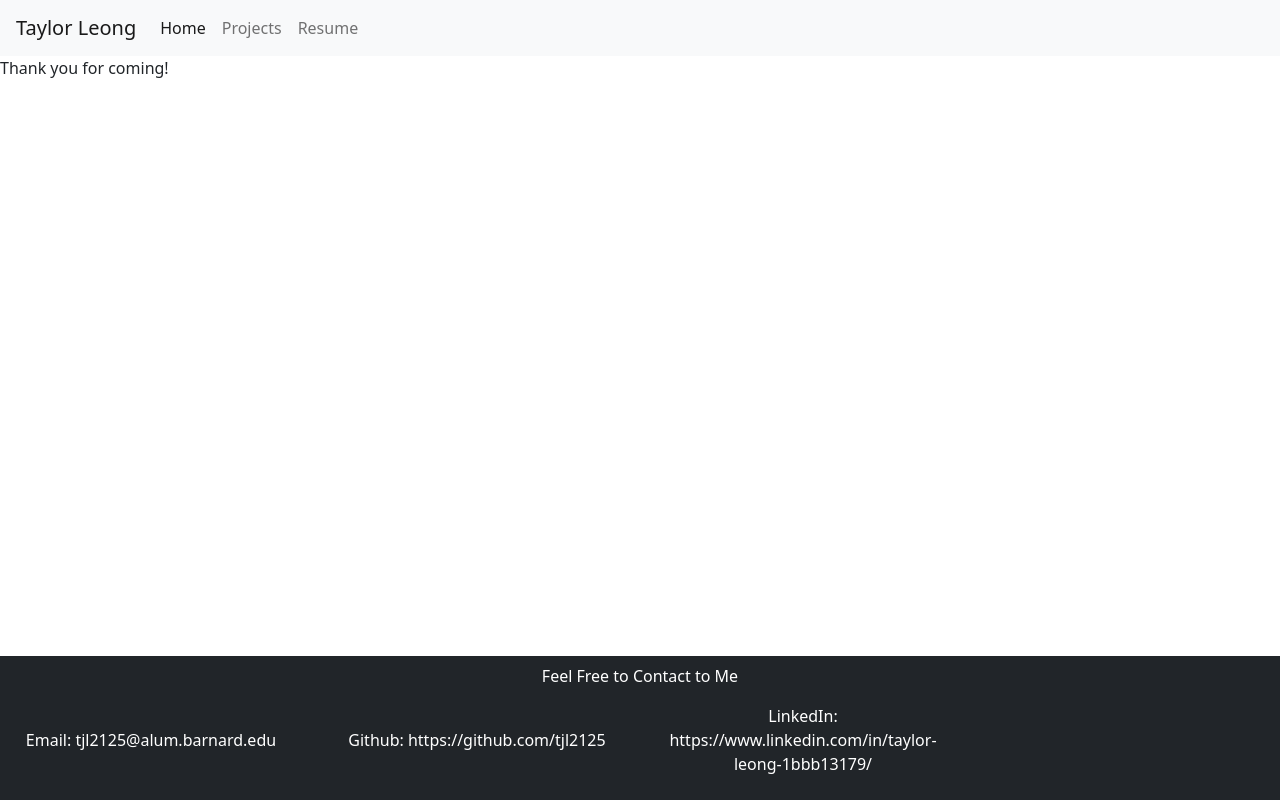
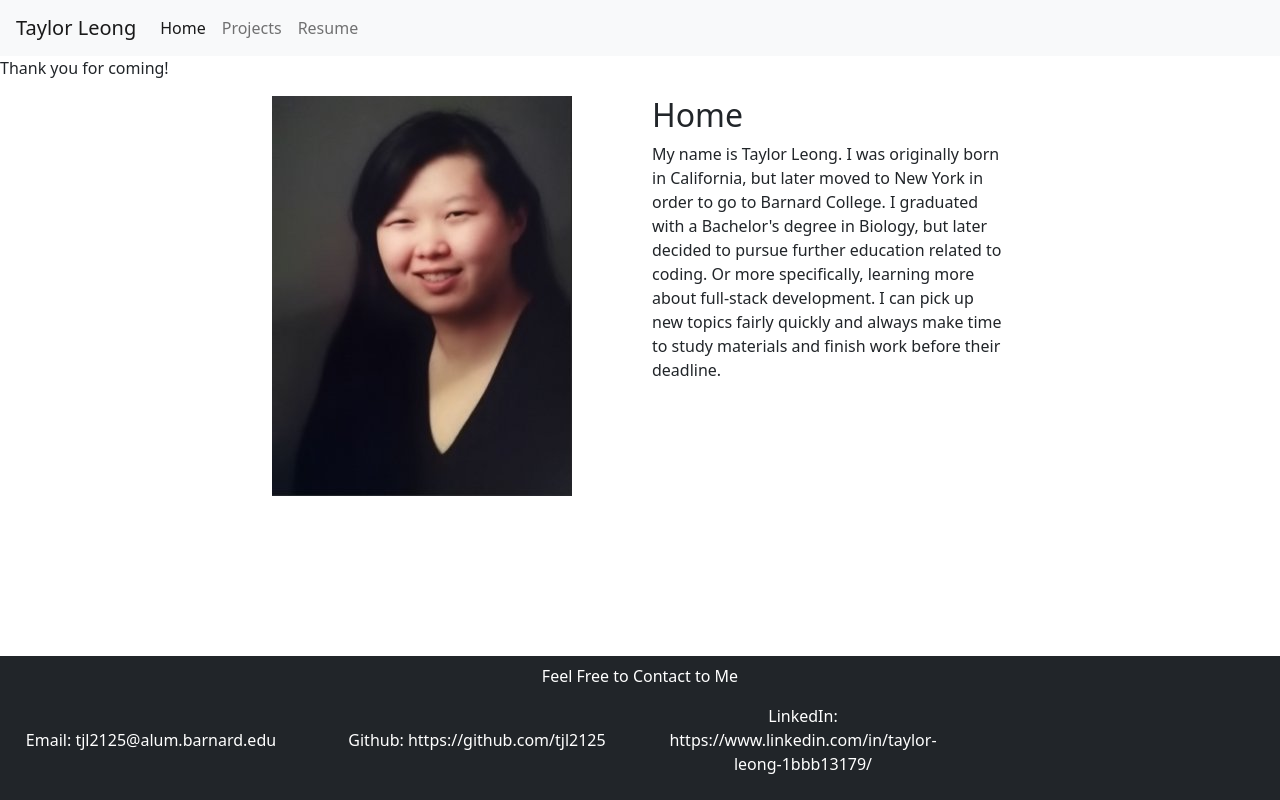
Before and after one commit to tjl2125/portfolio-react, a React (Create React App) app: page / in a window 1280 px wide. Built offline with nearby package versions, Linux system fonts and the light colour scheme.

Commit message:
fixed other typos and links again

```diff
--- a/src/App.js
+++ b/src/App.js
@@ -14,9 +14,9 @@ function App() {
                 <Header />
                 <p>Thank you for coming!</p>
                 <Switch>
-                    <Route path="/portfolio-react/" exact component={() => <Home />} />
-                    <Route path="/portfolio-react/projects" exact component={() => <Projects />} />
-                    <Route path="/portfolio-react/resume" exact component={() => <Resume />} />
+                    <Route path="/" exact component={() => <Home />} />
+                    <Route path="/projects" exact component={() => <Projects />} />
+                    <Route path="/resume" exact component={() => <Resume />} />
                 </Switch>
                 <Footer />
             </div>
```
